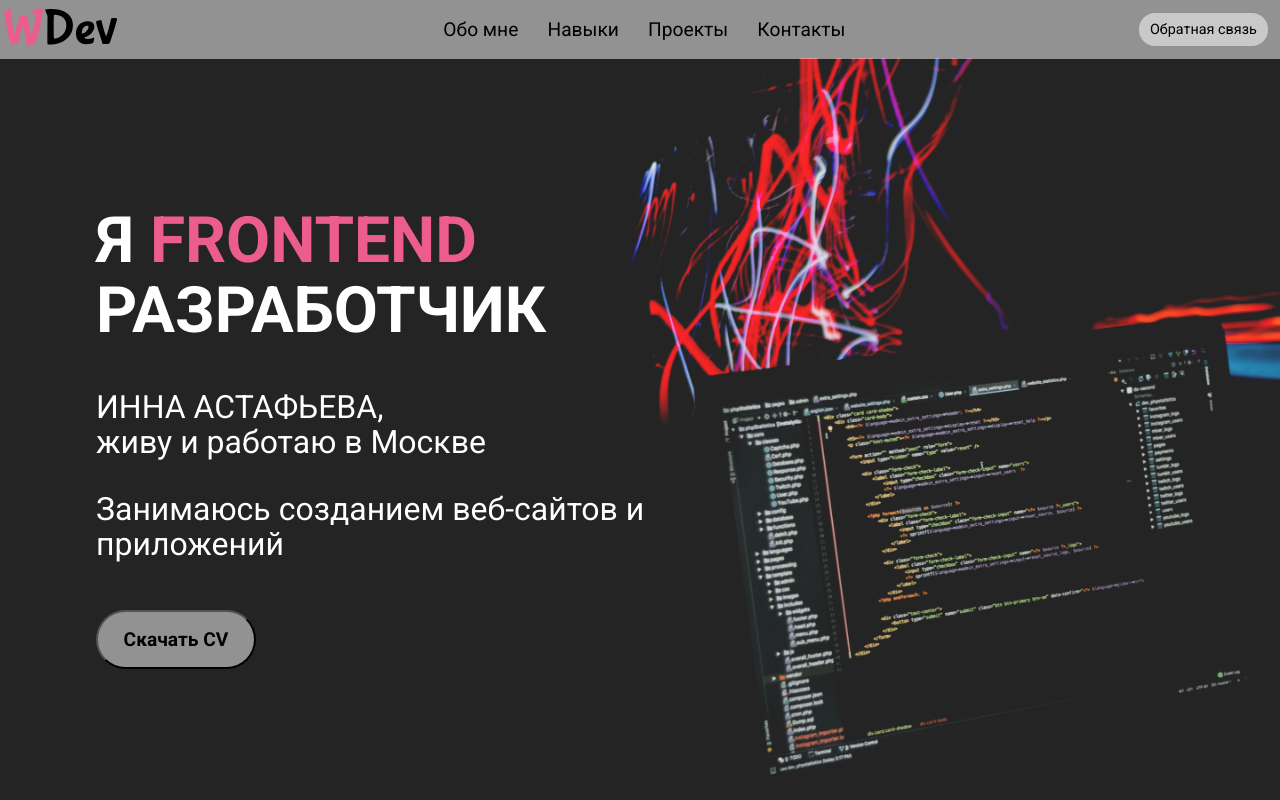
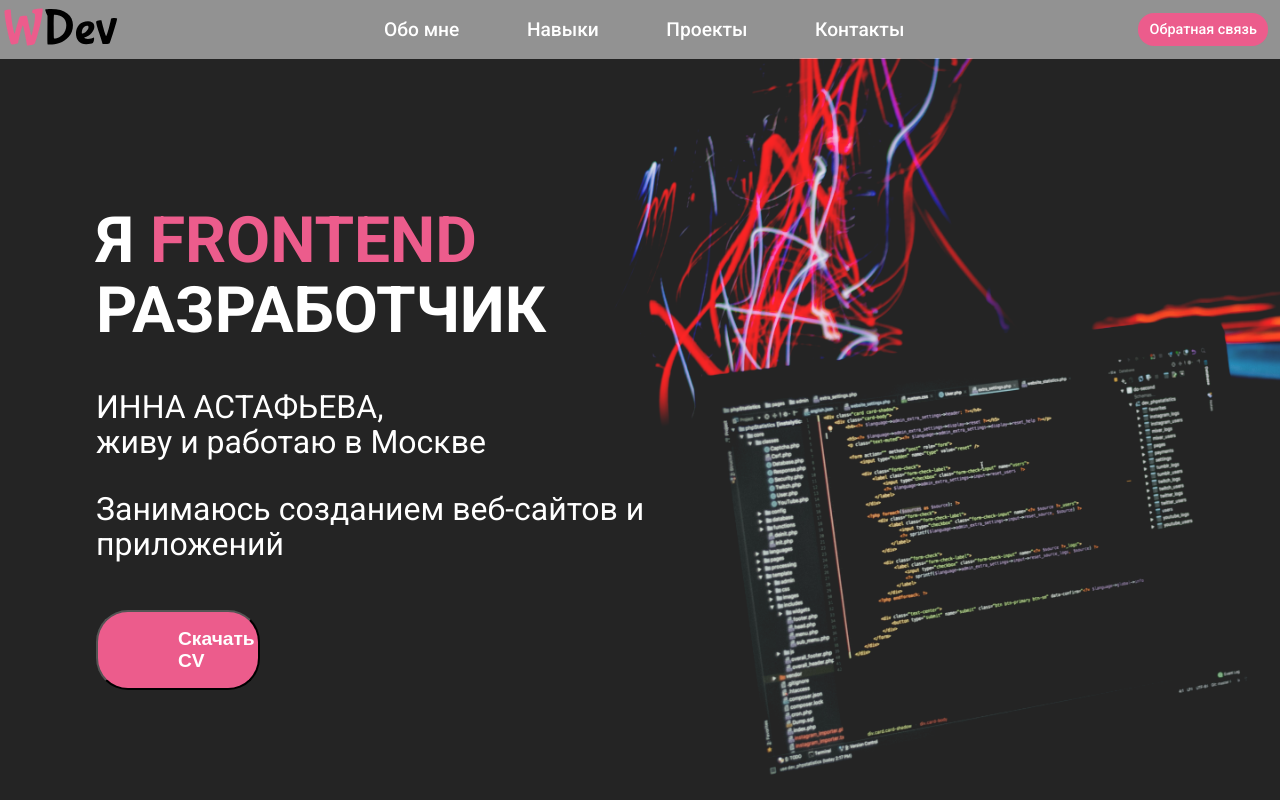
Before and after one commit to inna-n-a/inna-n-a.github.io, a plain HTML site: page index.html in a window 1280 px wide. Shown: the top 800 px of the page. Drawn offline with Linux system fonts and the light colour scheme.

Commit message:
добавлено cv для скачивания

```diff
--- a/index.html
+++ b/index.html
@@ -30,9 +30,8 @@
                 РАЗРАБОТЧИК </h1>
             <p>ИННА АСТАФЬЕВА, <br>живу и работаю в Москве</p>
             <p>Занимаюсь созданием веб-сайтов и приложений</p>
-            <button class="cv-btn">
-                <a href="">Скачать CV</a>
-            </button>
+            <button class="cv-btn" type="submit" onclick="window.open('./docs/CV_inna_astafyeva plus.doc')">Скачать CV</button>
+            <!-- <div class="cv-btn"><a href="./docs/CV_inna_astafyeva plus.doc">Скачать CV</a></div> -->
         </div>
     </div>
     <div class="about" id="about">
--- a/style.css
+++ b/style.css
@@ -56,7 +56,8 @@ nav ul li,
 }
 
 .btn {
-    background-color: rgba(255, 255, 255, 0.5);
+    /* background-color: rgba(255, 255, 255, 0.5); */
+    background-color: #EC5C8C;
     /* font-weight: bold; */
     font-size: 0.9rem;
     padding: 0.5rem 0.7rem;
@@ -66,29 +67,34 @@ nav ul li,
 }
 
 .btn:hover {
-    background-color: #EC5C8C;
-    color: white;
+    background-color: #ffffff;
+    color: #EC5C8C;
     /* border:0.3rem solid #37745B; */
 }
 
 .cv-btn {
     margin-top: 1rem;
-    background-color: rgba(255, 255, 255, 0.5);
+    /* background-color: rgba(255, 255, 255, 0.5); */
+    background-color: #EC5C8C;
+    color: white;
     font-weight: bold;
-    padding: 1rem 1rem;
+    padding: 1rem 5rem;
     text-align: center;
     border-radius: 2rem;
+    cursor: pointer;
+    font-size: 1.2rem;
+    width: 25%;
 }
 
 .cv-btn:hover {
-    background-color: #EC5C8C;
-    color: white;
+    background-color: #ffffff;
+    color: #EC5C8C;
 
 }
 
 .cv-btn a:hover {
-    background-color: #EC5C8C;
-    color: white;
+    background-color: #ffffff;
+    color: #EC5C8C;
 }
 
 button a {
@@ -101,13 +107,14 @@ button a {
 
 a {
     text-decoration: none;
-    color: black;
+    color: white;
+    font-weight: 500;
 }
 
 nav ul li a {
     transition: 0.4s;
     font-size: 1.2rem;
-    padding: 0 0.5em;
+    padding: 0 1.5em;
 }
 
 nav ul li a:hover {
```
Also changed, not shown: 1 other file.
